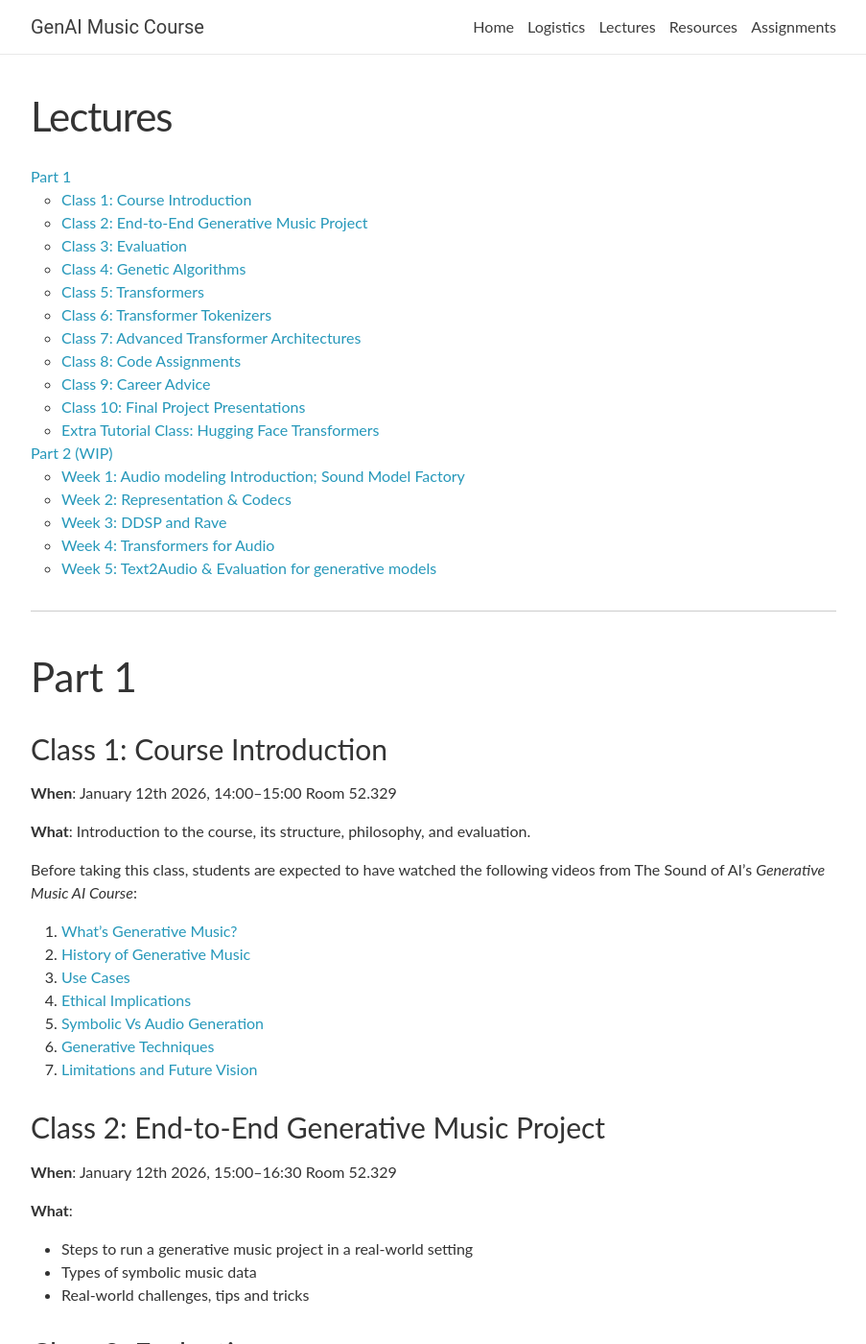
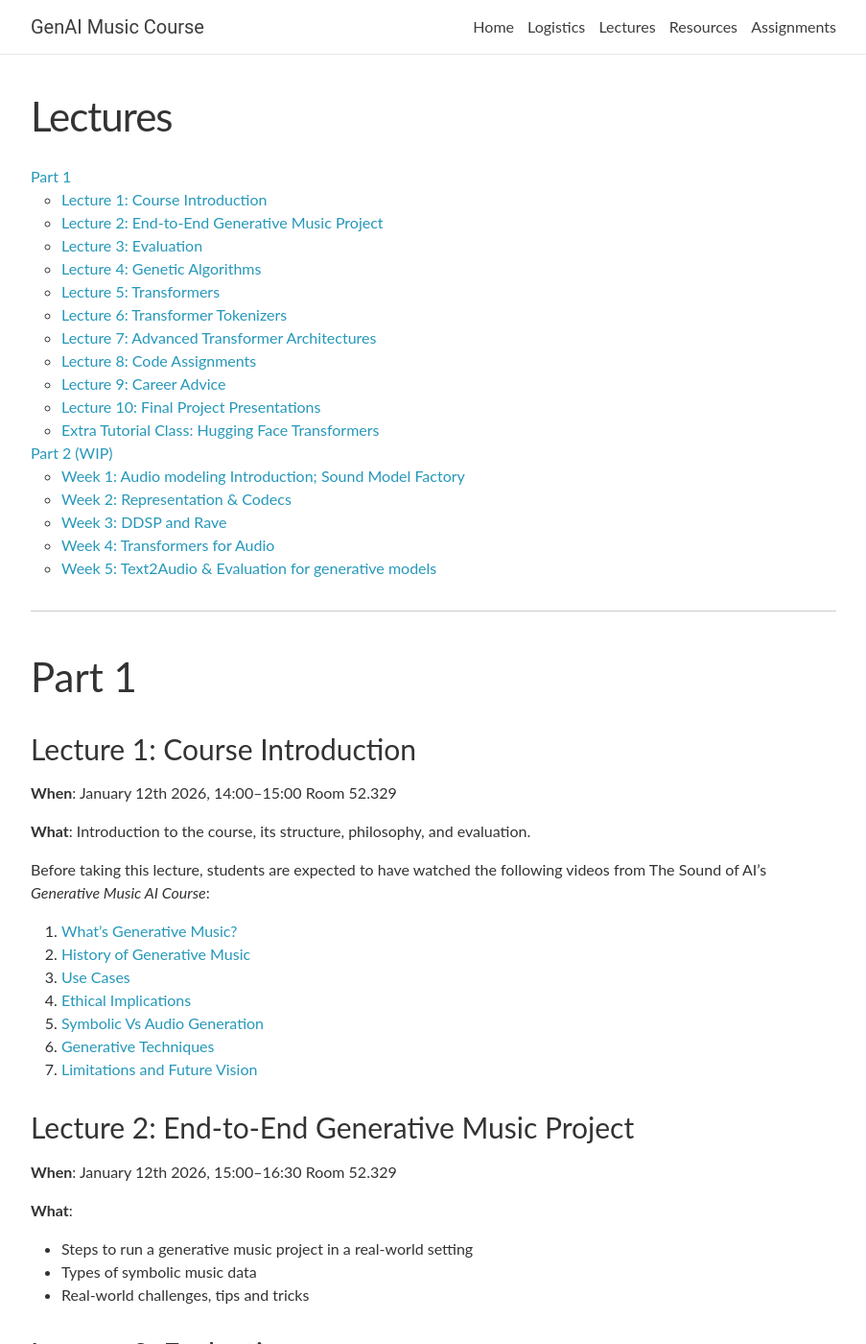
Before and after one commit to upf-smc-genai-music/upf-smc-genai-music.github.io, a Jekyll site: the page built from _pages/lectures.md, in a window 1280 px wide and 1400 px high. Shown: the whole window at 96% size, without its empty margins (188-1091 px from the left). Built offline with Jekyll 4.4.1, drawn with Linux system fonts in a browser that asks for light colours; nearby versions of some CDN libraries; comment, search, counter and statistics services are not loaded; some of the changed text lies outside the part shown.

Commit message:
update class to lecture

```diff
--- a/_pages/lectures.md
+++ b/_pages/lectures.md
@@ -11,13 +11,13 @@ title: Lectures
 
 ## Part 1
 
-### Class 1: Course Introduction
+### Lecture 1: Course Introduction
 
 **When**: January 12th 2026, 14:00–15:00 Room 52.329
 
 **What**: Introduction to the course, its structure, philosophy, and evaluation.
 
-Before taking this class, students are expected to have watched the following videos from The Sound of AI’s *Generative Music AI Course*:
+Before taking this lecture, students are expected to have watched the following videos from The Sound of AI’s *Generative Music AI Course*:
 
 1. [What's Generative Music?](https://www.youtube.com/watch?v=9QNG56fc_l8&list=PL-wATfeyAMNqAPjwGT3ikEz3gMo23pl-D&index=2)
 2. [History of Generative Music](https://www.youtube.com/watch?v=3znKoIUrgDI&list=PL-wATfeyAMNqAPjwGT3ikEz3gMo23pl-D&index=3)
@@ -27,7 +27,7 @@ Before taking this class, students are expected to have watched the following vi
 6. [Generative Techniques](https://www.youtube.com/watch?v=W-_eWSrQ_vU&list=PL-wATfeyAMNqAPjwGT3ikEz3gMo23pl-D&index=7)
 7. [Limitations and Future Vision](https://www.youtube.com/watch?v=viR9q61wV4Q&list=PL-wATfeyAMNqAPjwGT3ikEz3gMo23pl-D&index=8)
 
-### Class 2: End-to-End Generative Music Project
+### Lecture 2: End-to-End Generative Music Project
 **When**: January 12th 2026, 15:00–16:30 Room 52.329
 
 **What**:
@@ -35,7 +35,7 @@ Before taking this class, students are expected to have watched the following vi
 * Types of symbolic music data
 * Real-world challenges, tips and tricks
 
-### Class 3: Evaluation
+### Lecture 3: Evaluation
 **When**: January 13th 2026, 10:30–11:30 Room 52.101
 
 **What**:
@@ -45,7 +45,7 @@ Before taking this class, students are expected to have watched the following vi
 * Market-driven evaluation metrics
 * Real-world problems, and possible solutions
 
-### Class 4: Genetic Algorithms
+### Lecture 4: Genetic Algorithms
 **When**: January 13th 2026, 11:30–13:00 Room 52.101
 
 **What**:
@@ -54,28 +54,28 @@ Before taking this class, students are expected to have watched the following vi
 * GenJam
 * Exercises and practical challenges
 
-Before taking this class, students are expected to have watched the following videos and coded along the code walkthrough from *The Sound of AI’s Generative Music AI Course*:
+Before taking this lecture, students are expected to have watched the following videos and coded along the code walkthrough from *The Sound of AI’s Generative Music AI Course*:
 1. Genetic Algorithms [[video](https://www.youtube.com/watch?v=CAVy7OZ87mE&list=PL-wATfeyAMNqAPjwGT3ikEz3gMo23pl-D&index=15)] [[slides](https://github.com/musikalkemist/generativemusicaicourse/blob/main/15.%20Genetic%20algorithms/Slides/15.%20Genetic%20algorithms.pdf)]
 2. Melody Harmonization with Genetic Algorithms [[video](https://www.youtube.com/watch?v=AmtLrd-cYSY&list=PL-wATfeyAMNqAPjwGT3ikEz3gMo23pl-D&index=16)] [[code](https://github.com/musikalkemist/generativemusicaicourse/blob/main/16.%20Melody%20harmonization%20with%20genetic%20algorithms/Code/geneticmelodyharmonizer.py)]
 
-### Class 5: Transformers
+### Lecture 5: Transformers
 
 **When**: January 26th 2026, 14:00–16:30 Room 52.329
 
 **What**:
 
 * Transformers for music generation.
-* Flipped class: Group interview activity
+* Flipped classroom: Group interview activity
 * Real-world experience / challenges implementing this technique
 
 
-Before taking this class, students are expected to have watched the following videos and coded along the code walkthrough from The Sound of AI’s *Generative Music AI Course:*
+Before taking this lecture, students are expected to have watched the following videos and coded along the code walkthrough from The Sound of AI’s *Generative Music AI Course:*
 
 1. Transformers Explained Easily: Part 1 \[[video](https://www.youtube.com/watch?v=FtXT-AFzSvg&list=PL-wATfeyAMNqAPjwGT3ikEz3gMo23pl-D&index=17)\] \[[slides](https://github.com/musikalkemist/generativemusicaicourse/blob/main/17.%20Transformers%20-%20Part%201/Slides/17.%20Transformers%20-%20Part%201.pdf)\]
 2. Transformers Explained Easily: Part 2 \[[video](https://www.youtube.com/watch?v=ctbvMnbylsA&list=PL-wATfeyAMNqAPjwGT3ikEz3gMo23pl-D&index=18)\] \[[slides](https://github.com/musikalkemist/generativemusicaicourse/blob/main/18.%20Transformers%20-%20Part%202/Slides/18.%20Transformers%20Part%202.pdf)\]
 3. Melody Generation with Transformers \[[video](https://www.youtube.com/watch?v=j4LABY2d7k4&list=PL-wATfeyAMNqAPjwGT3ikEz3gMo23pl-D&index=19)\] \[[code](https://github.com/musikalkemist/generativemusicaicourse/tree/main/19.%20Melody%20generation%20with%20transformers/Code)\]
 
-### Class 6: Transformer Tokenizers
+### Lecture 6: Transformer Tokenizers
 **When**: January 27th 2026, 10:30–11:30 Room 54.004
 
 **What**:
@@ -83,7 +83,7 @@ Before taking this class, students are expected to have watched the following vi
 * MidiTok
 
 
-### Class 7:  Advanced Transformer Architectures
+### Lecture 7:  Advanced Transformer Architectures
 **When**: January 27th 2026, 11:30–13:00 Room 54.004
 
 **What**:
@@ -93,13 +93,13 @@ Before taking this class, students are expected to have watched the following vi
 * Anticipatory Music Transformer
 * MuPT
 
-Before taking this class, students are expected to have watched the following papers:
+Before taking this lecture, students are expected to have watched the following papers:
 * Museformer: Transformer with Fine- and Coarse-Grained Attention for Music Generation [[paper](https://proceedings.neurips.cc/paper_files/paper/2022/file/092c2d45005ea2db40fc24c470663416-Paper-Conference.pdf)][[website](https://ai-muzic.github.io/museformer/)]
 * Anticipatory Music Transformer: A Controllable Infilling Model for Music [[blog](https://crfm.stanford.edu/2023/06/16/anticipatory-music-transformer.html?idx=14#prompted-example)][[paper](https://arxiv.org/pdf/2306.08620)]
 * MuPT: Symbolic Music Generative Pre-trained Transformer [[blog](https://map-mupt.github.io/)][[paper](https://arxiv.org/abs/2404.06393)]
 
 
-### Class 8: Code Assignments
+### Lecture 8: Code Assignments
 
 **When**: February 28th 2026, 14:00-16:00
 
@@ -107,14 +107,14 @@ Before taking this class, students are expected to have watched the following pa
 * Present 2x code assignments
 * Evaluate results together + get feedback
 
-### Class 9: Career Advice
+### Lecture 9: Career Advice
 **When**: February 16th 2026, 16:00–16:30 Room 52.329
 
 **What**:
 * How to get a career in generative music
 * Q&A
 
-### Class 10: Final Project Presentations
+### Lecture 10: Final Project Presentations
 **When**: February 23th 2026, 10:30–13:00 Room 52.329
 
 **What**:
@@ -130,7 +130,7 @@ This class is taught by Fernando and Andreas.
 * Inference + Fine Tuning with Hugging Face Transformers
 * Using pre-trained symbolic models
 
-Before taking this class, students are expected to have installed the following libraries and coded along the code walkthrough:
+Before taking this lecture, students are expected to have installed the following libraries and coded along the code walkthrough:
 * Hugging Face Transformers [[blog](https://huggingface.co/docs/transformers/en/quicktour)]
 * Hugging Face MidiGPT2 [[blog](https://huggingface.co/xingjianll/midi-gpt2)]
 * Hugging Face PEFT (Parameter-Efficient Fine-Tuning) [[blog](https://huggingface.co/docs/peft/quicktour)]
@@ -152,12 +152,12 @@ Slides [[CMC_0_Intro](https://drive.google.com/file/d/17SqQoT6LKyf9Xq2g41B6IZJDZ
 * Discussion about the main ideas, audio representations, and architectures commonly used.
 * Sound Model Factory approach to creating playable audio models.
 
-Class preparation :
+Lecture preparation :
 
 1. Engel, J., Agrawal, K. K., Chen, S., Gulrajani, I., Donahue, C., & Roberts, A. **(2019**). **Gansynth**: Adversarial neural audio synthesis. *arXiv preprint arXiv:1902.08710*.  [[Link]](https://arxiv.org/abs/1902.08710)
 2. Wyse, L., Kamath, P., & Gupta, C. (2022, April). Sound model factory: An integrated system architecture for generative audio modelling. In *International Conference on Computational Intelligence in Music, Sound, Art and Design (Part of EvoStar)* (pp. 308-322). Cham: Springer International Publishing. [[Link]](https://arxiv.org/abs/2206.13085)
 
-Preclass Quiz: [[Link](https://docs.google.com/forms/d/1pWXyrZHxwJLKTV1kinh95iuGIdNUfHAjEhOR6siIh8w/edit)]
+Pre-lecture Quiz: [[Link](https://docs.google.com/forms/d/1pWXyrZHxwJLKTV1kinh95iuGIdNUfHAjEhOR6siIh8w/edit)]
 
 Slides [[CMC_1_DataDrivenSoundModeling.pdf](https://drive.google.com/file/d/1DN-uG18e1rTwwXn_lsPs653uHDzVj9wF/view?usp=drive_link)]
 
@@ -169,7 +169,7 @@ Slides [[CMC_1_DataDrivenSoundModeling.pdf](https://drive.google.com/file/d/1DN-
 
 * From Audio representations to Codecs
 
- Class preparation :
+ Lecture preparation :
 
 1. Kumar, R., Seetharaman, P., Luebs, A., Kumar, I., & Kumar, K. (2024). High-fidelity audio compression with improved rvqgan. Advances in Neural Information Processing Systems, 36. [[Link](https://arxiv.org/pdf/2306.06546)] - The Descript Audio Codec (DAC) that we will look at more closely next week.
 
@@ -178,11 +178,11 @@ Slides [[CMC_1_DataDrivenSoundModeling.pdf](https://drive.google.com/file/d/1DN-
 Optional:
 3. Van Den Oord, A., & Vinyals, O. (2017). Neural discrete representation learning. Advances in neural information processing systems, 30. [[Link](https://arxiv.org/pdf/1711.00937)] - 5000 citations - historically important paper, a good image that Kumar et al should really have, and a section specifically on audio.
 
-Preclass Quiz: [[Link](https://docs.google.com/forms/d/e/1FAIpQLSdW-szttfBxx4LCAZXWvKpK4EcFS-1ZK8o_9b6LoqekH6z2qA/viewform?usp=sharing)]
+Pre-lecture Quiz: [[Link](https://docs.google.com/forms/d/e/1FAIpQLSdW-szttfBxx4LCAZXWvKpK4EcFS-1ZK8o_9b6LoqekH6z2qA/viewform?usp=sharing)]
 
-***Play! Come in to class Wednesday with something to show/discuss in this Collab Notebook*** for exploring codec issues (using the Descript Audio Codec): [[playground](https://colab.research.google.com/drive/1aGzVYOu4vynEz8LY2Kf6wsl9j5OzaHON?usp=sharing)]
+***Play! Come in to lecture Wednesday with something to show/discuss in this Collab Notebook*** for exploring codec issues (using the Descript Audio Codec): [[playground](https://colab.research.google.com/drive/1aGzVYOu4vynEz8LY2Kf6wsl9j5OzaHON?usp=sharing)]
 
-You can also checkout the notebooks I was using in class: https://github.com/lonce/DACodecMorphing
+You can also checkout the notebooks I was using in lecture: https://github.com/lonce/DACodecMorphing
 
 Slides [[CMC_2a_Representation&SoundModeling.pdf](https://drive.google.com/file/d/1KIJhF_lQSgqW_Rc8PHQk5xFx6IpfYOar/view?usp=drive_link)]
 
@@ -196,7 +196,7 @@ Slides[[CMC_2b_Representation&SoundModeling.pdf](https://drive.google.com/file/d
 
 * Fast learning, small datasets, real time inference, differentiation
 
- Class preparation :
+ Lecture preparation :
 
 1. Engel, J., Hantrakul, L., Gu, C., & Roberts, A. (2020). DDSP: Differentiable digital signal processing. *arXiv preprint arXiv:2001.04643*. [[Link](https://arxiv.org/pdf/2001.04643)]
 
@@ -206,7 +206,7 @@ Slides[[CMC_2b_Representation&SoundModeling.pdf](https://drive.google.com/file/d
 
 3. Barahona-Ríos, A., & Collins, T. (2024). NoiseBandNet: controllable time-varying neural synthesis of sound effects using filterbanks. *IEEE/ACM Transactions on Audio, Speech, and Language Processing*, *32*, 1573-1585.
 
-***Play! Come in to class Wednesday with something to show/discuss in this Collab Notebook*** for DDSP style transfer learning using pretrained violin and/or bassoon model: [[playground](https://colab.research.google.com/drive/1KBuSYZ5LLtFIBf8z1kPWVCytSj4l_MbR?usp=sharing)1] & Collab notebook for DDSP + NoisBandNet implementation (by Blazej Kotowski )  [[playground2](https://colab.research.google.com/drive/1evwrmvxBzI30_5c-MU9tqK_bkR6S7d7u?usp=sharing)]
+***Play! Come in to lecture Wednesday with something to show/discuss in this Collab Notebook*** for DDSP style transfer learning using pretrained violin and/or bassoon model: [[playground](https://colab.research.google.com/drive/1KBuSYZ5LLtFIBf8z1kPWVCytSj4l_MbR?usp=sharing)1] & Collab notebook for DDSP + NoisBandNet implementation (by Blazej Kotowski )  [[playground2](https://colab.research.google.com/drive/1evwrmvxBzI30_5c-MU9tqK_bkR6S7d7u?usp=sharing)]
 
 Slides[[CMC3_DDSP.RAVE.pdf](https://drive.google.com/file/d/1X4hO8hkjzGpIjpPT0_JxgyhKZ7fcF_zR/view?usp=drive_link)]
 
@@ -218,7 +218,7 @@ Slides[[CMC3_DDSP.RAVE.pdf](https://drive.google.com/file/d/1X4hO8hkjzGpIjpPT0_J
 * Core transformer architecture, considerations for audio
 * Synthformer - detailed talk through of (my own) Synthformer for interactive audio generation.
 
-Class preparation :
+Lecture preparation :
   1. Video: Peter Bloem, Lecture 12.1: Transformers  (20 minutes) [[Link](https://www.youtube.com/watch?v=KmAISyVvE1Y)]
 
   2. Video: Peter Bloem, Lecture 12.2: Transformers  (20 minutes) [[Link](https://www.youtube.com/watch?v=oUhGZMCTHtI)]
@@ -244,7 +244,7 @@ Github code for [[Synthformer](https://github.com/lonce/DACSynthformer)]
 * Overview of Diffusion and Transformer models for text-to-audio - CLAP
 * Objective and subjective approaches to evaluating generative audio
 
-Class preparation :
+Lecture preparation :
 
 1. Valle, R., Badlani, R., Kong, Z., Lee, S. G., Goel, A., Santos, J. F., ... & Catanzaro, B. Fugatto 1: Foundational Generative Audio Transformer Opus 1. In *The Thirteenth International Conference on Learning Representations*. [[Link](https://fugatto.github.io/FUGATTO_ICLR_2025.pdf)]
   (I consider this state-of-the-art. It is from NVidia, but no code is available.)
@@ -253,6 +253,6 @@ Class preparation :
 
 2. Wu, Y., Chen, K., Zhang, T., Hui, Y., Berg-Kirkpatrick, T., & Dubnov, S. (2023, June). Large-scale contrastive language-audio pretraining with feature fusion and keyword-to-caption augmentation. In *ICASSP 2023-2023 IEEE International Conference on Acoustics, Speech and Signal Processing (ICASSP)* (pp. 1-5). IEEE. [[Link](https://ieeexplore.ieee.org/stamp/stamp.jsp?arnumber=10095969&casa_token=LBi8fLsAsxMAAAAA:_rfGpafcpGkjdEvLal7pb1-rgQTi1I3v5jBqV_Ye1_Sc5oNfD525INZ9MC61V_-z7aETK8wQZVY&tag=1)] (Optional, but worth a look for understanding CLAP)
 
-Last Class: 5 minute presentations of your audio transformer explorations.
+Last Lecture: 5 minute presentations of your audio transformer explorations.
 
-Preclass quiz [[Link](https://docs.google.com/forms/d/e/1FAIpQLSe_5tqjoRgn607SSzn_FRPbY6xXq-aT23aqpoAwD5EtoA39WQ/viewform?usp=dialog)]
+Pre-lecture quiz [[Link](https://docs.google.com/forms/d/e/1FAIpQLSe_5tqjoRgn607SSzn_FRPbY6xXq-aT23aqpoAwD5EtoA39WQ/viewform?usp=dialog)]
```
Also changed, not shown: _pages/about.md (+1 -1 lines), _pages/logistics.md (+1 -2 lines).
